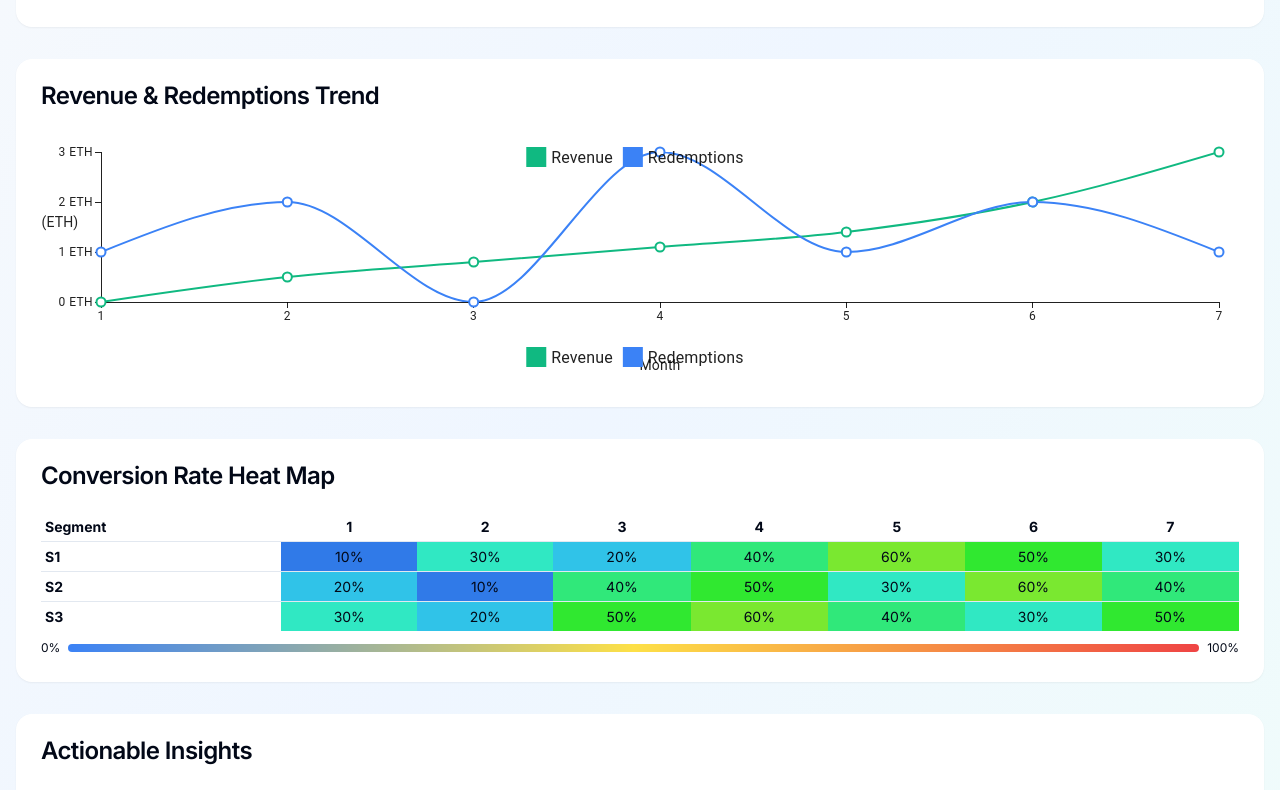
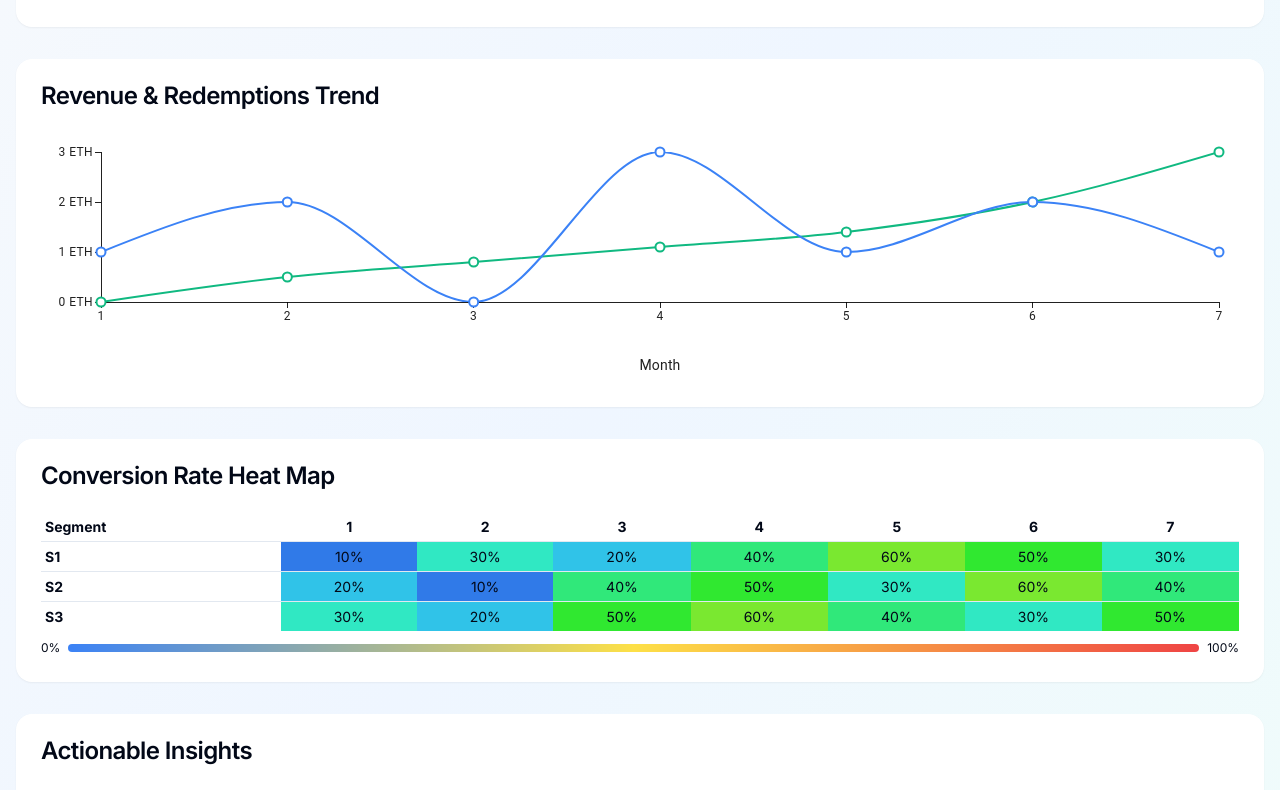
Before and after one commit to yizunwong/bolt-test, a Next.js app in the folder project/: page /admin/offers/OFFER-001/analytics in a window 1280 px wide. Shown: the part 625-1415 px from the top of the page. Built offline with nearby package versions, Linux system fonts and the light colour scheme.

Commit message:
Update AnalyticsClient.tsx

```diff
--- a/project/app/(admin)/admin/offers/[offerId]/analytics/AnalyticsClient.tsx
+++ b/project/app/(admin)/admin/offers/[offerId]/analytics/AnalyticsClient.tsx
@@ -147,18 +147,15 @@ export default function OfferAnalyticsClient({ offer }: Props) {
               series={[
                 {
                   data: revenueTrend,
-                  label: 'Revenue',
                   color: '#10B981'
                 },
                 {
                   data: redemptionTrend,
-                  label: 'Redemptions',
                   color: '#3B82F6'
                 }
               ]}
               xAxis={[{ data: months, scaleType: 'point', label: 'Month', labelStyle: { transform: 'translate(0, 30px)' } }]}
               yAxis={[{
-                label: 'Amount (ETH)',
                 labelStyle: { transform: 'translate(-40px, 0)' },
                 valueFormatter: (v) => `${v} ETH`
               }]}
```
